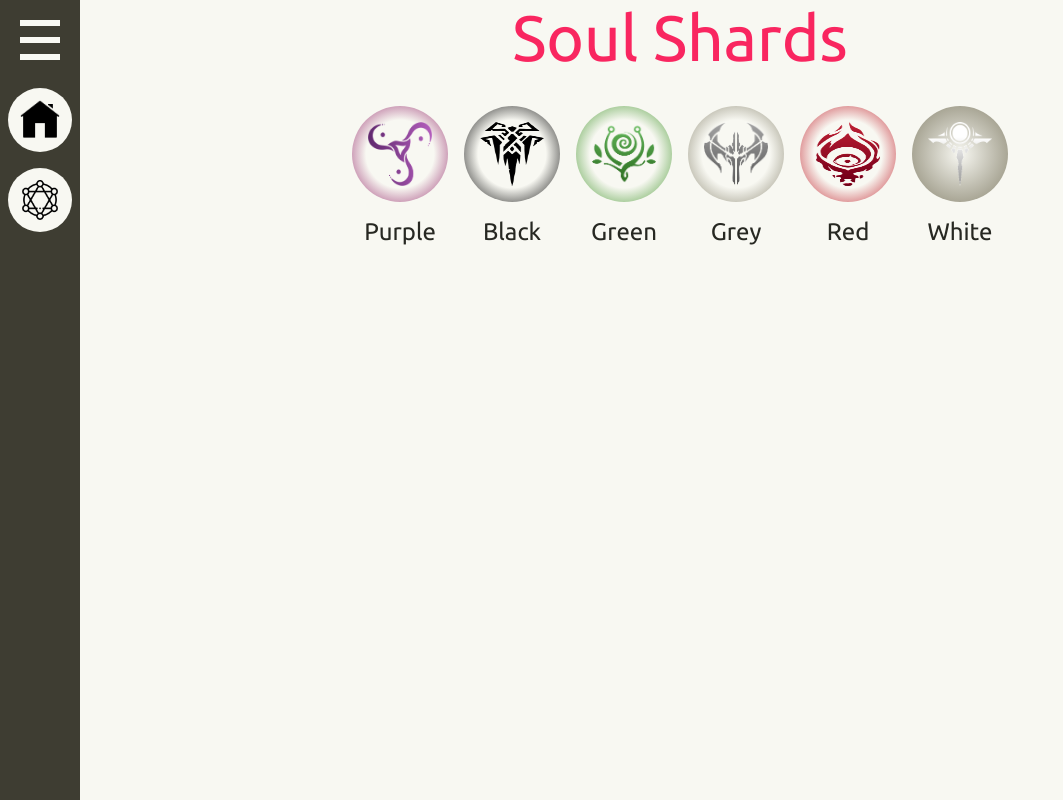
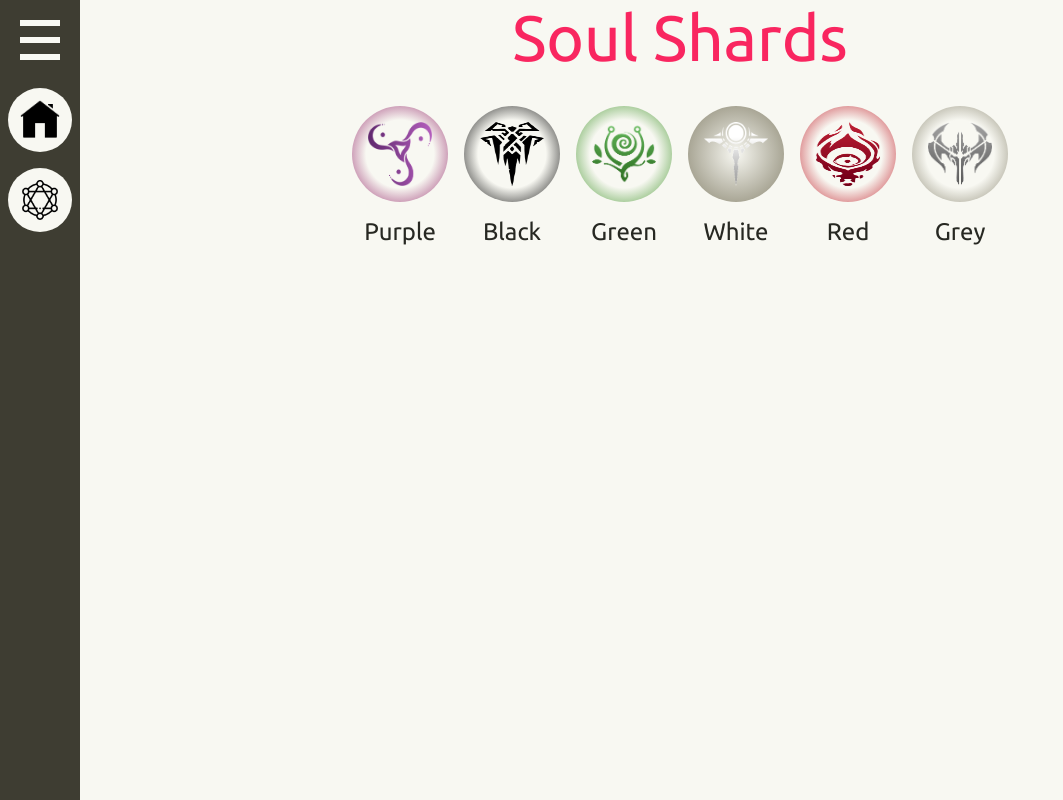
Before and after one commit to kaganAhmetOkan/soul-shards, a Next.js app: page /spell-schools in a window 1280 px wide. Shown: the whole page, without its empty margins (0-1063 px from the left). Built offline with nearby package versions, Linux system fonts and the light colour scheme.

Commit message:
Improved Schools component

```diff
--- a/components/Schools/Schools.jsx
+++ b/components/Schools/Schools.jsx
@@ -1,44 +1,23 @@
 import style from "./Schools.module.css";
 import School from "../School/School";
-import iconPurple from "@/public/purple.png";
-import iconBlack from "@/public/black.png";
-import iconGreen from "@/public/green.png";
-import iconGrey from "@/public/grey.png";
-import iconRed from "@/public/red.png";
-import iconWhite from "@/public/white.png";
-
 
 export default function Schools() {
-  const icons = [
-    {
-      name: "purple",
-      img: iconPurple,
-    },
-    {
-      name: "black",
-      img: iconBlack,
-    },
-    {
-      name: "green",
-      img: iconGreen,
-    },
-    {
-      name: "grey",
-      img: iconGrey,
-    },
-    {
-      name: "red",
-      img: iconRed,
-    },
-    {
-      name: "white",
-      img: iconWhite,
-    },
-  ];
+  const shards = ["purple", "black", "green", "white", "red", "grey"]
 
   return (
     <div className={style.main}>
-      {icons.map(icon => <School icon={icon.img} key={icon.name} href={`/spell-schools/${icon.name}`} name={icon.name}>{icon.name}</School>)}
+      {shards.map(shard => {
+        return (
+          <School
+            icon={`/${shard}.png`}
+            key={shard}
+            href={`/spell-schools/${shard}`}
+            name={shard}
+          >
+            {shard}
+          </School>
+        )
+      })}
     </div>
   );
 };
--- a/package.json
+++ b/package.json
@@ -9,6 +9,7 @@
     "lint": "next lint"
   },
   "dependencies": {
+    "animejs": "^3.2.1",
     "dotenv": "^16.3.1",
     "eslint": "8.46.0",
     "eslint-config-next": "13.4.13",
```
Also changed, not shown: 1 other file (tests, documents, lock files or other folders).
